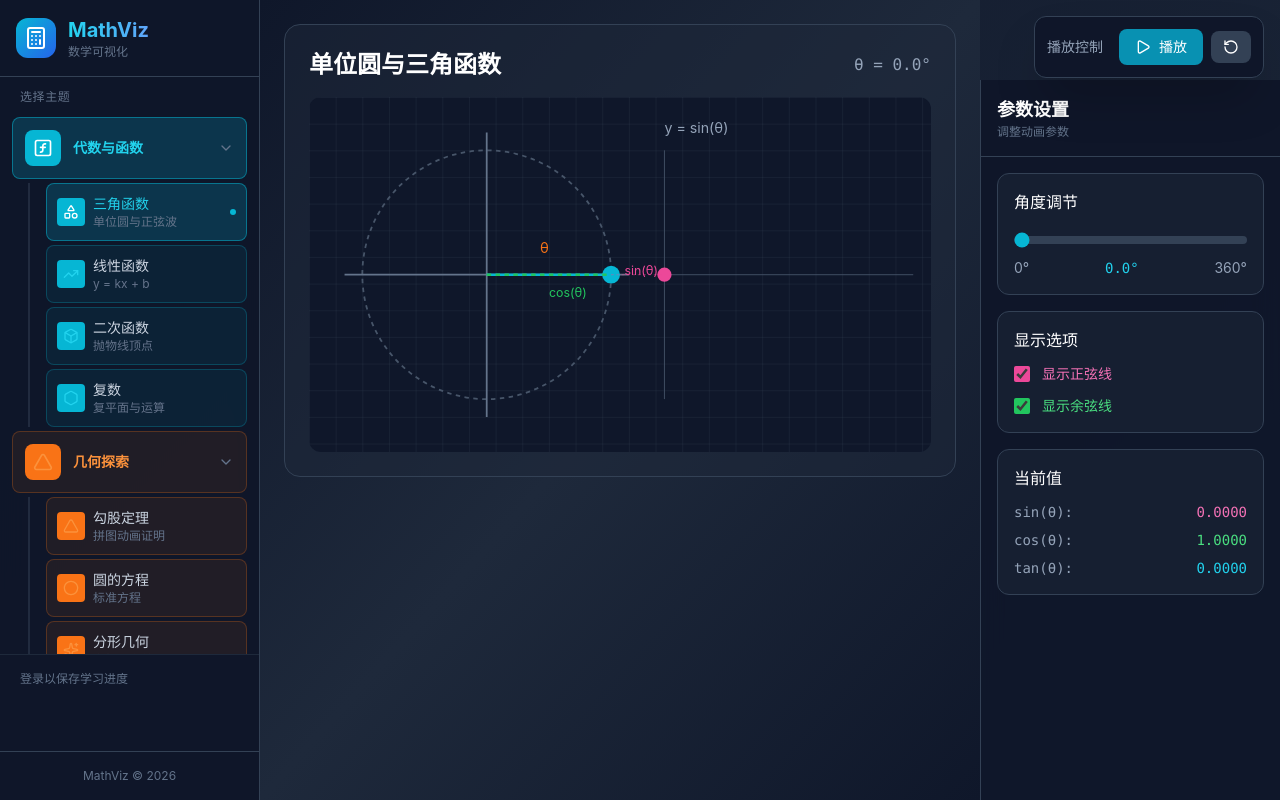
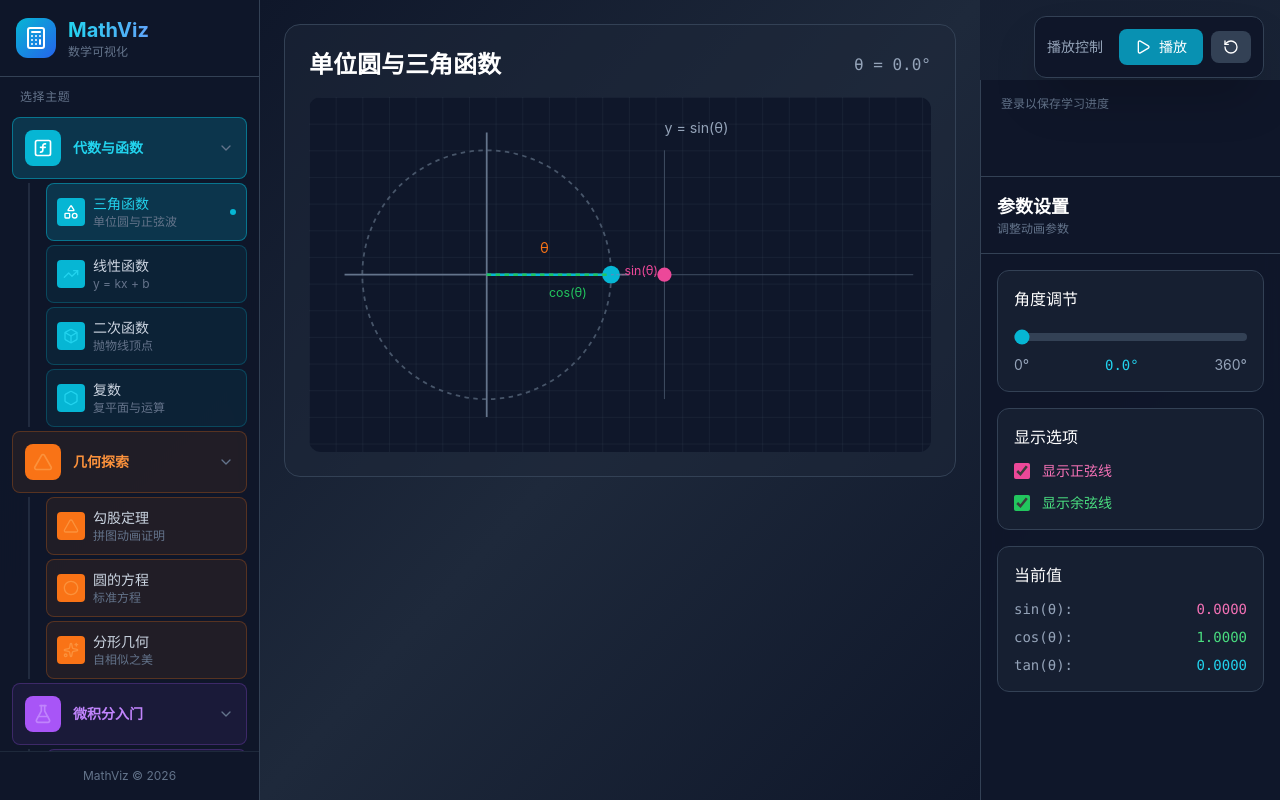
Before and after one commit to lyq077-lu/MathViz, a React (Vite) app: page / in a window 1280 px wide. Built offline with nearby package versions, Linux system fonts and the light colour scheme.

Commit message:
feat: 将 Google 登录按钮移动到右侧栏顶部

```diff
--- a/src/App.tsx
+++ b/src/App.tsx
@@ -287,13 +287,8 @@ function LeftPanel() {
         })}
       </div>
 
-      {/* Auth Section */}
+      {/* Footer */}
       <div className="p-4 border-t border-slate-800 shrink-0">
-        <GoogleAuthButton />
-      </div>
-
-      {/* Footer */}
-      <div className="p-4 border-t border-slate-700 shrink-0">
         <p className="text-xs text-slate-500 text-center">MathViz © 2026</p>
       </div>
     </div>
@@ -391,6 +386,10 @@ function RightPanel() {
       }}
       className="bg-slate-900/95 backdrop-blur-md border-l border-slate-700 flex flex-col"
     >
+      {/* 用户登录区域 */}
+      <div className="p-4 border-b border-slate-700 shrink-0">
+        <GoogleAuthButton />
+      </div>
       <div className="p-4 border-b border-slate-700 shrink-0">
         <h2 className="text-lg font-bold text-white">参数设置</h2>
         <p className="text-xs text-slate-500">调整动画参数</p>
```
